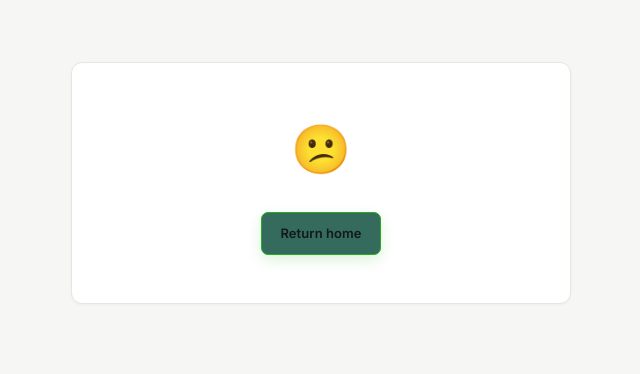
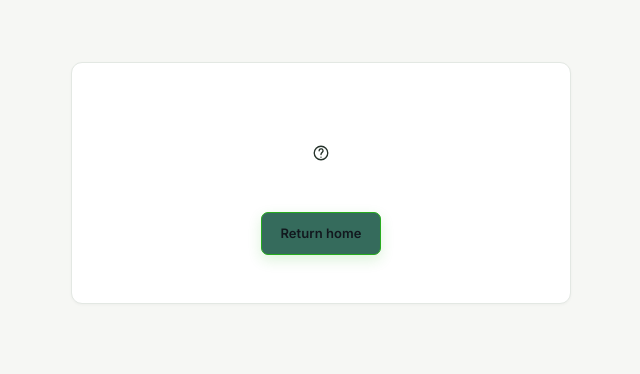
Before and after one commit to NITHIN9526/open-elective-allocator, a Node server app: template views/error.ejs in a window 1280 px wide. Shown: the part 72-446 px from the top of the page, without its empty margins (319-959 px from the left). Run offline with Node 20, Linux system fonts and the light colour scheme; the template is opened without the code that fills it, so the values that code supplies are empty.

Commit message:
Finish SVG icon migration across remaining portal views

```diff
--- a/views/error.ejs
+++ b/views/error.ejs
@@ -2,7 +2,7 @@
 <div class="narrow">
   <div class="card">
     <div class="card-body" style="text-align:center;padding:48px 24px;">
-      <div style="font-size:48px;margin-bottom:16px;">😕</div>
+      <div style="font-size:48px;margin-bottom:16px;"><svg class="icon" aria-hidden="true"><use href="/icons.svg#help"></use></svg></div>
       <h2 style="margin-bottom:8px;"><%= title %></h2>
       <p class="text-muted"><%= message %></p>
       <div class="mt-lg">
```
